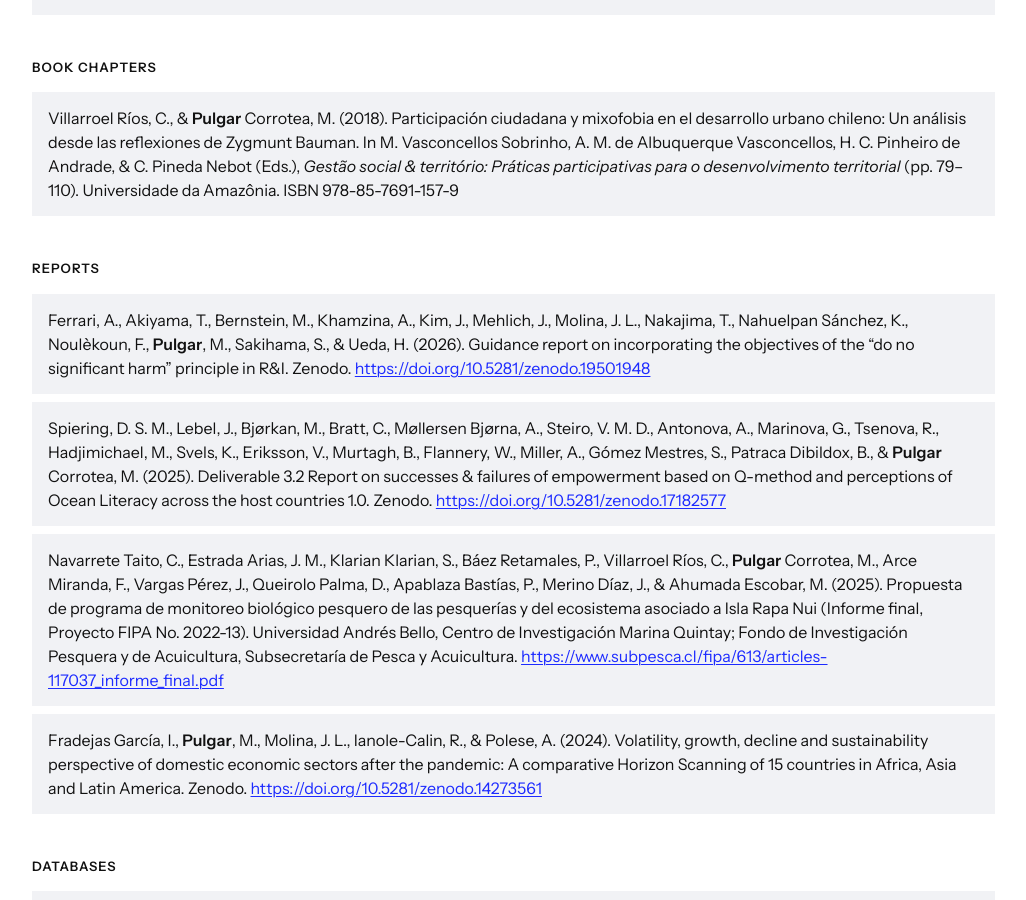
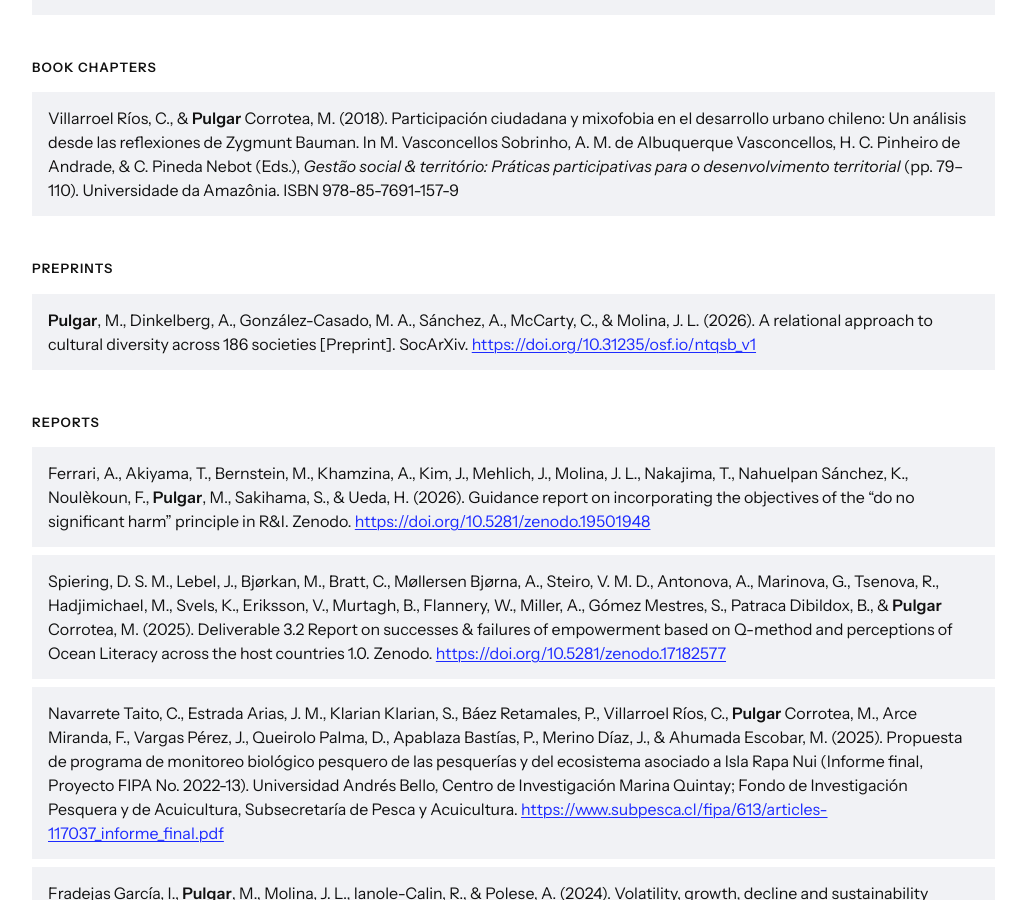
Before and after one commit to miropulgar/miropulgar.github.io, a Jekyll site: the page built from publication.markdown, in a window 1280 px wide and 900 px high, scrolled down 1616 px. Shown: the whole window, without its empty margins (44-1070 px from the left). Built offline with Jekyll 4.4.1, drawn with Linux system fonts in a browser that asks for light colours.

Commit message:
Update publication.markdown

```diff
--- a/publication.markdown
+++ b/publication.markdown
@@ -38,6 +38,10 @@ permalink: /publications/
 
 - Villarroel Ríos, C., & **Pulgar** Corrotea, M. (2018). Participación ciudadana y mixofobia en el desarrollo urbano chileno: Un análisis desde las reflexiones de Zygmunt Bauman. In M. Vasconcellos Sobrinho, A. M. de Albuquerque Vasconcellos, H. C. Pinheiro de Andrade, & C. Pineda Nebot (Eds.), *Gestão social & território: Práticas participativas para o desenvolvimento territorial* (pp. 79–110). Universidade da Amazônia. ISBN 978-85-7691-157-9
 
+### Preprints
+
+- **Pulgar**, M., Dinkelberg, A., González-Casado, M. A., Sánchez, A., McCarty, C., & Molina, J. L. (2026). A relational approach to cultural diversity across 186 societies [Preprint]. SocArXiv. [https://doi.org/10.31235/osf.io/ntqsb_v1](https://doi.org/10.31235/osf.io/ntqsb_v1)
+
 ### Reports
 
 - Ferrari, A., Akiyama, T., Bernstein, M., Khamzina, A., Kim, J., Mehlich, J., Molina, J. L., Nakajima, T., Nahuelpan Sánchez, K., Noulèkoun, F., **Pulgar**, M., Sakihama, S., & Ueda, H. (2026). Guidance report on incorporating the objectives of the "do no significant harm" principle in R&I. Zenodo. [https://doi.org/10.5281/zenodo.19501948](https://doi.org/10.5281/zenodo.19501948)
```
